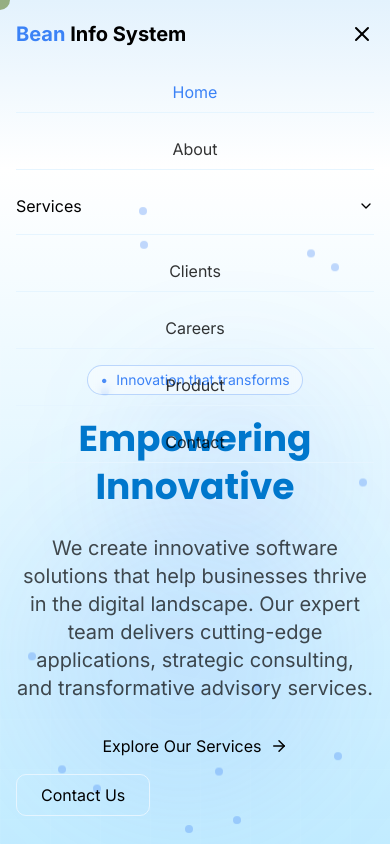
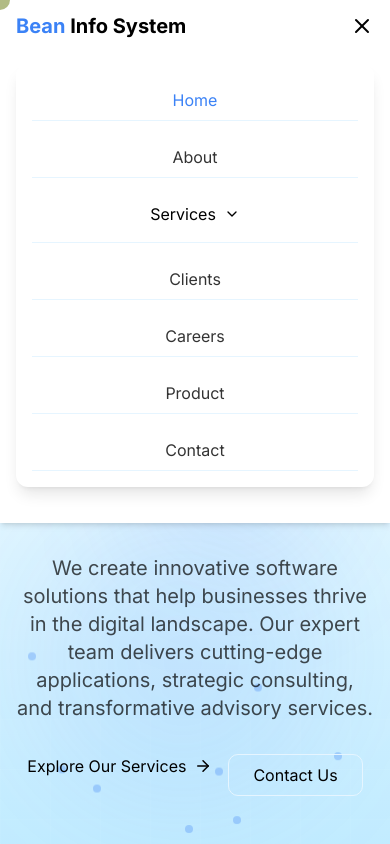
Before and after one commit to TarunkumarReddy6/bean-infosystems, a React (Vite) app: page / in a window 390 px wide. Both pictures are taken after a click on the button 362 px from the left and 34 px from the top of the page. Shown: the top 844 px of the page. Built offline with nearby package versions, Linux system fonts and the light colour scheme.

Commit message:
Fix: Improve navbar and button styling
- Aligned "Explore Our Services" and "Contact Us" buttons.
- Fixed mobile navbar background.
- Improved desktop navbar spacing and alignment.
- Centered services dropdown arrow in mobile view.

```diff
--- a/src/App.css
+++ b/src/App.css
@@ -101,6 +101,15 @@
 /* Magnetic button effect */
 .magnetic-btn {
   transition: transform 0.3s cubic-bezier(0.25, 0.46, 0.45, 0.94);
+}
+
+/* Mobile menu styles */
+@media (max-width: 1023px) {
+  .mobile-nav-menu {
+    background-color: var(--background);
+    border: 1px solid var(--border);
+    box-shadow: 0 4px 6px -1px rgba(0, 0, 0, 0.1), 0 2px 4px -1px rgba(0, 0, 0, 0.06);
+  }
 }
 
 /* Slide animations for elements */
--- a/src/components/layout/Navbar.tsx
+++ b/src/components/layout/Navbar.tsx
@@ -58,7 +58,7 @@ const Navbar = () => {
   return (
     <header
       className={`fixed top-0 left-0 right-0 z-50 transition-all duration-300 ${
-        scrolled ? 'bg-background/90 backdrop-blur shadow-md py-3' : 'bg-transparent py-5'
+        scrolled || isOpen ? 'bg-background shadow-md py-3' : 'bg-transparent py-5'
       }`}
     >
       <div className="container mx-auto px-4 md:px-6">
@@ -71,7 +71,7 @@ const Navbar = () => {
           </Link>
 
           {/* Desktop Navigation */}
-          <nav className="hidden lg:flex items-center space-x-1">
+          <nav className="hidden lg:flex items-center space-x-3">
             {navLinks.map((link) =>
               link.children ? (
                 <div key={link.name} className="relative group">
@@ -82,7 +82,7 @@ const Navbar = () => {
                     {link.name}
                     <ChevronDown size={16} />
                   </button>
-                  <div className="absolute left-0 mt-2 w-56 opacity-0 invisible group-hover:opacity-100 group-hover:visible transition-all duration-300 transform origin-top-left">
+                  <div className="absolute left-0 mt-2 w-56 opacity-0 invisible group-hover:opacity-100 group-hover:visible transition-all duration-300 transform origin-top-left z-50">
                     <div className="bg-card border border-border rounded-md shadow-lg overflow-hidden">
                       {link.children.map((child) => (
                         <Link
@@ -120,15 +120,15 @@ const Navbar = () => {
         {/* Mobile Navigation */}
         {isOpen && (
           <nav className="lg:hidden pt-6 pb-6">
-            <div className="flex flex-col space-y-4">
+            <div className="flex flex-col space-y-4 mobile-nav-menu p-4 bg-background border border-border rounded-lg shadow-lg">
               {navLinks.map((link) =>
                 link.children ? (
                   <div key={link.name} className="border-b border-border pb-2">
                     <button
-                      className="flex items-center justify-between w-full py-2 text-left"
+                      className="flex items-center justify-center w-full py-2 text-center"
                       onClick={() => toggleDropdown(link.name)}
                     >
-                      {link.name}
+                      <span className="mr-2">{link.name}</span>
                       <ChevronDown
                         size={16}
                         className={`transition-transform duration-200 ${
@@ -137,7 +137,7 @@ const Navbar = () => {
                       />
                     </button>
                     {activeDropdown === link.name && (
-                      <div className="pl-4 mt-2 border-l border-border space-y-2">
+                      <div className="pl-4 mt-2 border-l border-border space-y-2 bg-background/90 backdrop-blur-sm rounded p-2">
                         {link.children.map((child) => (
                           <Link
                             key={child.name}
--- a/src/components/layout/PageSection.tsx
+++ b/src/components/layout/PageSection.tsx
@@ -8,7 +8,7 @@ interface PageSectionProps {
   className?: string;
   children: React.ReactNode;
   dark?: boolean;
-  gradient?: 'blue' | 'aqua' | 'lavender' | none;
+  gradient?: 'blue' | 'aqua' | 'lavender' | undefined;
 }
 
 const PageSection: React.FC<PageSectionProps> = ({
--- a/src/index.css
+++ b/src/index.css
@@ -91,6 +91,16 @@
   .button-secondary {
     @apply border-2 border-tick-blue-light bg-transparent text-tick-blue px-6 py-2.5 rounded-lg hover:bg-tick-blue/5 transition-colors duration-300;
   }
+
+  /* Nav link styling */
+  .nav-link {
+    @apply px-4 py-2 relative text-foreground hover:text-bean transition-colors duration-200;
+  }
+
+  /* Mobile nav styling */
+  .mobile-nav-menu {
+    @apply bg-background/95 backdrop-blur-sm border border-border rounded-lg shadow-lg;
+  }
 }
 
 @layer utilities {
--- a/src/pages/Home.tsx
+++ b/src/pages/Home.tsx
@@ -143,7 +143,7 @@ const Home = () => {
               </p>
             </ScrollAnimator>
 
-            <div className="flex flex-col sm:flex-row justify-center gap-4">
+            <div className="flex flex-row justify-center gap-4">
               <ScrollAnimator animation="slide-in-right" delay={1100}>
                 <MagneticButton className="btn-primary glow-effect">
                   <Link to="/services" className="flex items-center">
```
